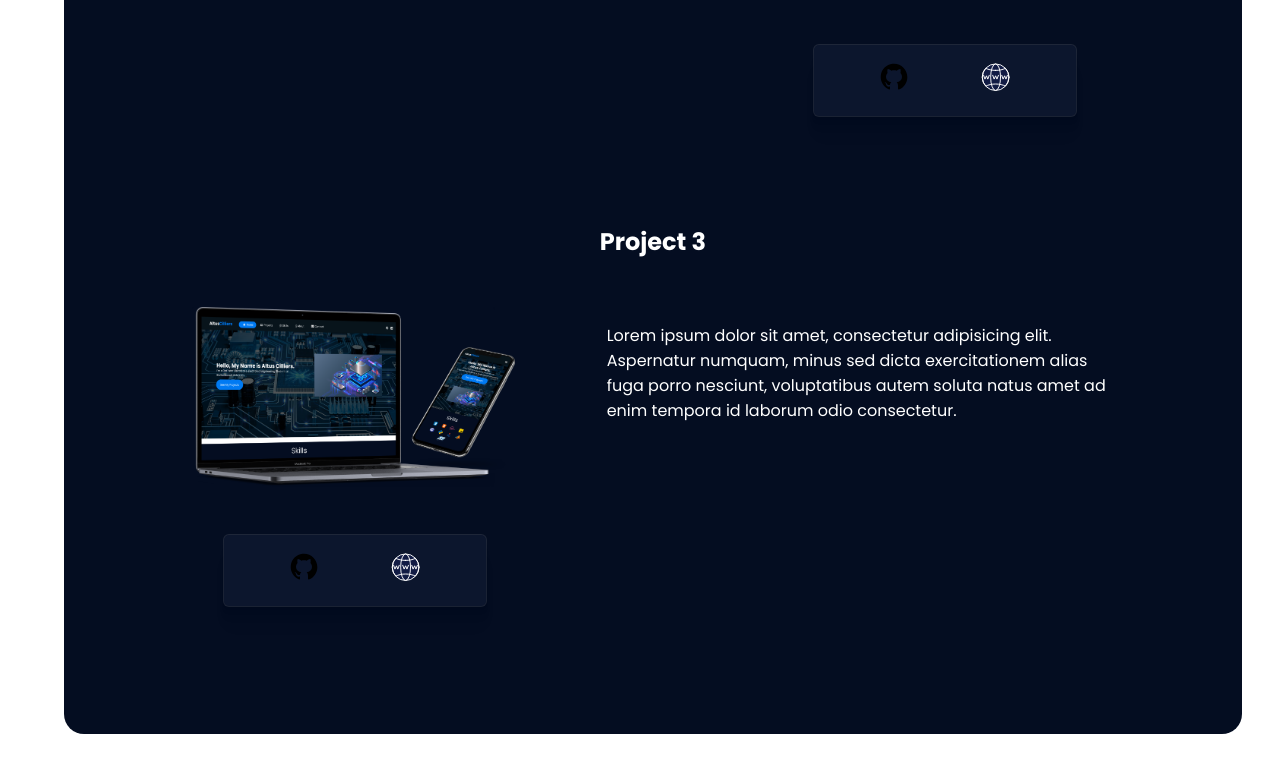
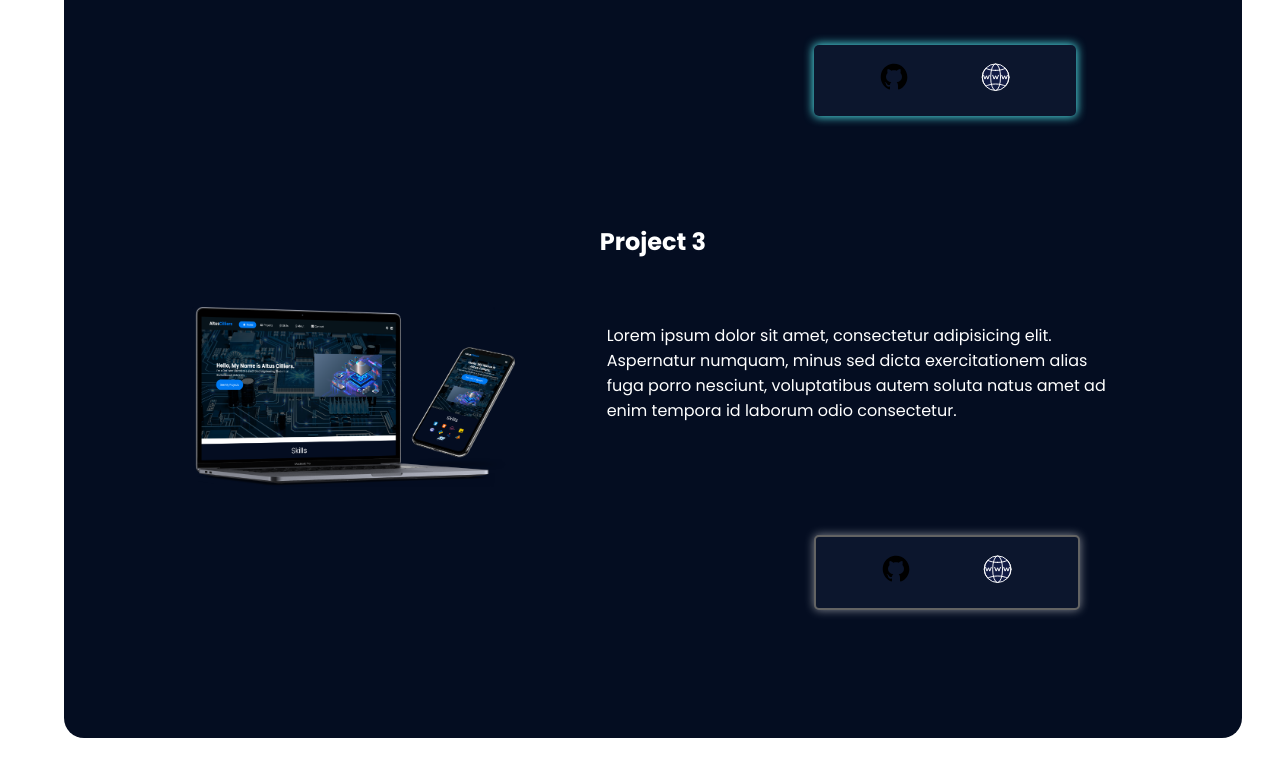
Before and after one commit to AltusCilliers/Portfolio-Website, a plain HTML site: page index.html in a window 1280 px wide. Shown: the part 2296-3073 px from the top of the page. Drawn offline with nearby package versions, Linux system fonts and the light colour scheme.

Commit message:
glow ideas for link boxes

```diff
--- a/css/main.scss
+++ b/css/main.scss
@@ -479,11 +479,35 @@ section {
 			.links-box2 {
 				background-color: var(--card-accent);
 				width: 25%;
-				box-shadow: 0 0 0 1px hsla(0, 0%, 100%, 0.1),
-					0 3px 2px rgba(0, 0, 0, 0.04), 0 7px 5px rgba(0, 0, 0, 0.02),
-					0 13px 10px rgba(0, 0, 0, 0.02), 0 22px 17px rgba(0, 0, 0, 0.02) !important;
+				// box-shadow: 0 0 0 1px hsla(0, 0%, 100%, 0.1),
+				// 	0 3px 2px rgba(0, 0, 0, 0.04), 0 7px 5px rgba(0, 0, 0, 0.02),
+				// 	0 13px 10px rgba(0, 0, 0, 0.02), 0 22px 17px rgba(0, 0, 0, 0.02) !important;
 
 				border-radius: 5px;
+				//box-shadow: 0 0 10px 1px #0ff;
+				box-shadow: 0 0 10px 1px var(--accent-color2);
+				padding: 1em;
+				margin-left: 67.5%;
+				margin-top: 3em;
+
+				display: flex;
+				justify-content: space-between;
+				.git {
+					margin-left: 3em;
+				}
+				.web {
+					margin-right: 3em;
+				}
+			}
+
+			.links-box3 {
+				background-color: var(--card-accent);
+				width: 25%;
+				border: 2px solid #dadada;
+				outline: none;
+				border-color: rgb(99, 99, 99);
+				border-radius: 5px;
+				box-shadow: 0 0 10px hsla(0, 0%, 100%, 0.5);
 				padding: 1em;
 				margin-left: 67.5%;
 				margin-top: 3em;
--- a/index.html
+++ b/index.html
@@ -243,7 +243,7 @@
 					</p>
 					<img src="images/mockup.png" />
 				</div>
-				<div class="links-box">
+				<div class="links-box3">
 					<div class="col1">
 						<a class="git">
 							<img src="images/github.svg" />
```
Also changed, not shown: css/main.css, 1 other file.
